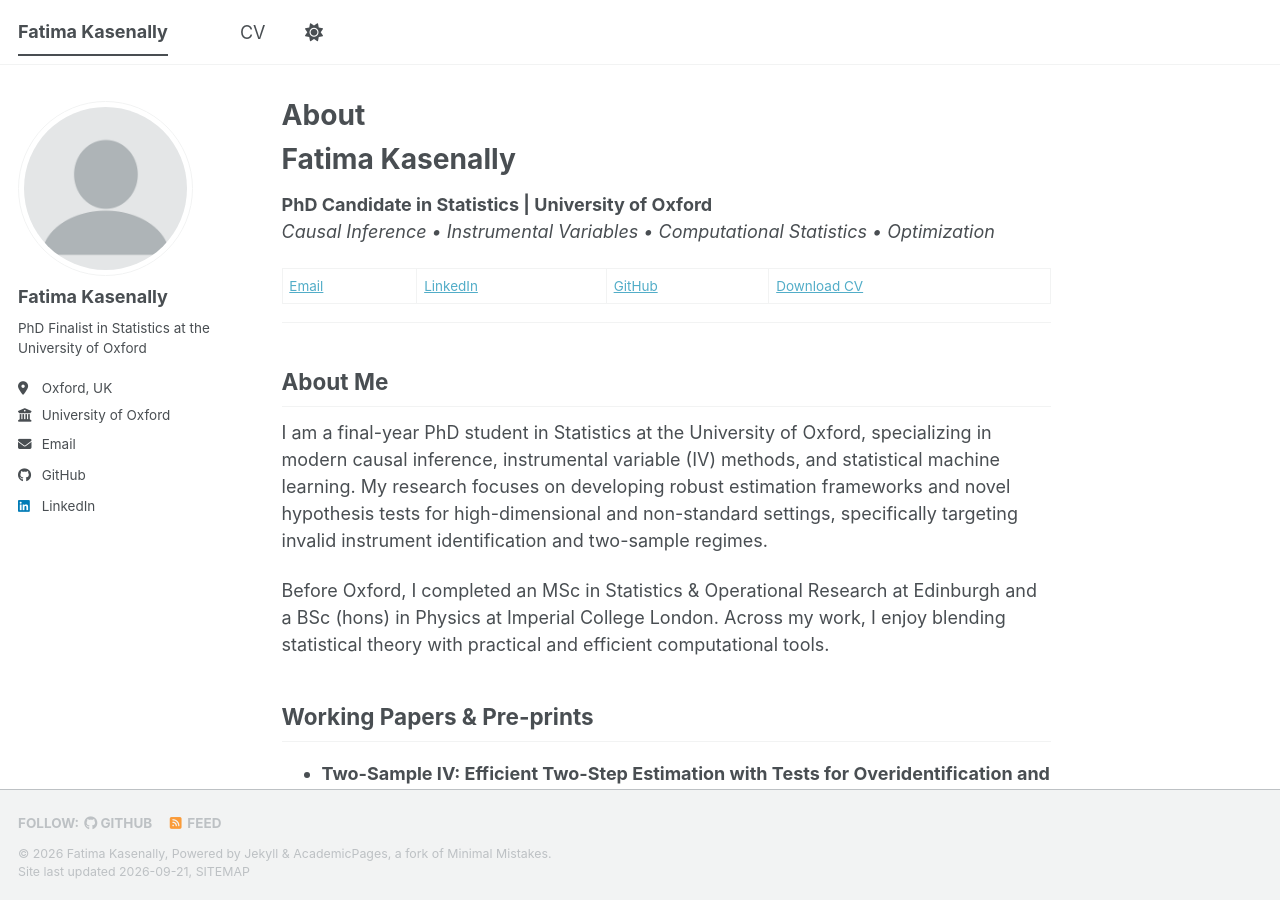
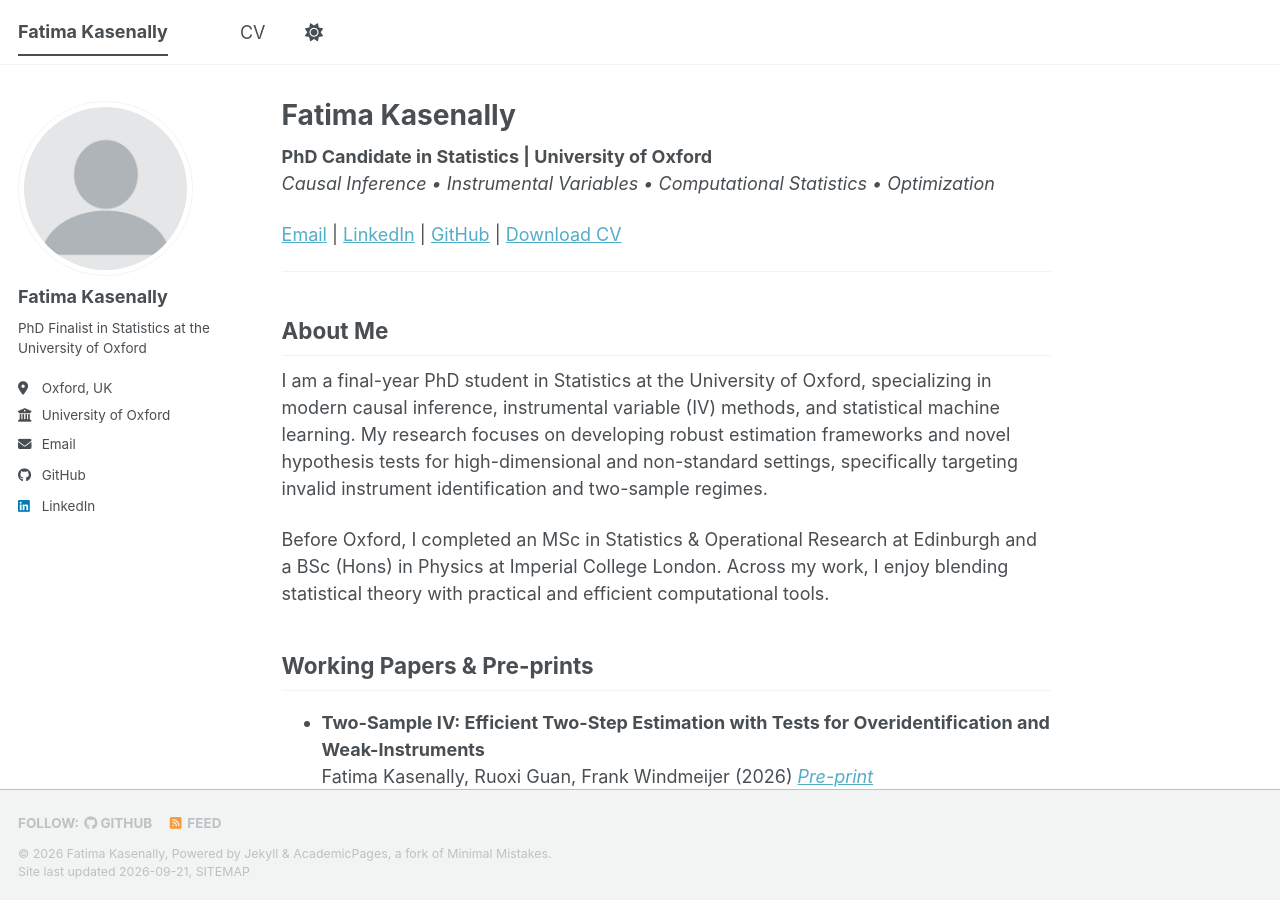
Before and after one commit to FZK98/FZK98.github.io, a Jekyll site: the page built from _pages/about.md, in a window 1280 px wide and 900 px high. Built offline with Jekyll 4.4.1, drawn with Linux system fonts in a browser that asks for light colours; a style sheet for code colours, icons or effects is not loaded; some of the changed text lies outside the part shown.

Commit message:
Update about.md

```diff
--- a/_pages/about.md
+++ b/_pages/about.md
@@ -1,17 +1,16 @@
 ---
 permalink: /
-title: "About"
+title: "Fatima Kasenally"
 author_profile: true
 redirect_from:
   - /about/
   - /about.html
 ---
 
-# Fatima Kasenally
 **PhD Candidate in Statistics | University of Oxford**
 *Causal Inference • Instrumental Variables • Computational Statistics • Optimization*
 
-[Email](mailto:fatima.kasenally@stats.ox.ac.uk) | [LinkedIn](https://www.linkedin.com/in/fatima-k-2b1a9a1a2/) | [GitHub](https://github.com/FZK98) | [Download CV](/files/cv.pdf)
+[Email](mailto:fatima.kasenally@stats.ox.ac.uk) \| [LinkedIn](https://www.linkedin.com/in/fatima-k-2b1a9a1a2/) \| [GitHub](https://github.com/FZK98) \| [Download CV](/files/cv.pdf)
 
 ---
 
@@ -20,7 +19,7 @@ redirect_from:
 
 I am a final-year PhD student in Statistics at the University of Oxford, specializing in modern causal inference, instrumental variable (IV) methods, and statistical machine learning. My research focuses on developing robust estimation frameworks and novel hypothesis tests for high-dimensional and non-standard settings, specifically targeting invalid instrument identification and two-sample regimes.
 
-Before Oxford, I completed an MSc in Statistics & Operational Research at Edinburgh and a BSc (hons) in  Physics at Imperial College London. Across my work, I enjoy blending statistical theory with practical and efficient computational tools.
+Before Oxford, I completed an MSc in Statistics & Operational Research at Edinburgh and a BSc (Hons) in  Physics at Imperial College London. Across my work, I enjoy blending statistical theory with practical and efficient computational tools.
 
 
 
@@ -60,10 +59,10 @@ Instrumental Variable Selection
     A Generalised Distance Metric Approach for Valid
 Instrumental Variable Selection
 
-* **Causal Inference Reading Group (Oxford)** | February 2026
-* **Young Statistician Seminar** (Invited Talk) | November 2025
-* **Third Year PhD Departmental Presentation (Dept. of Statistics)** | November 2025
-* **Econometrics Research Group Seminar (Dept. of Statistics)** | October 2025
+* **Causal Inference Reading Group (Oxford)** \| February 2026
+* **Young Statistician Seminar** (Invited Talk) \| November 2025
+* **Third Year PhD Departmental Presentation (Dept. of Statistics)** \| November 2025
+* **Econometrics Research Group Seminar (Dept. of Statistics)** \| October 2025
 
 
 
```
